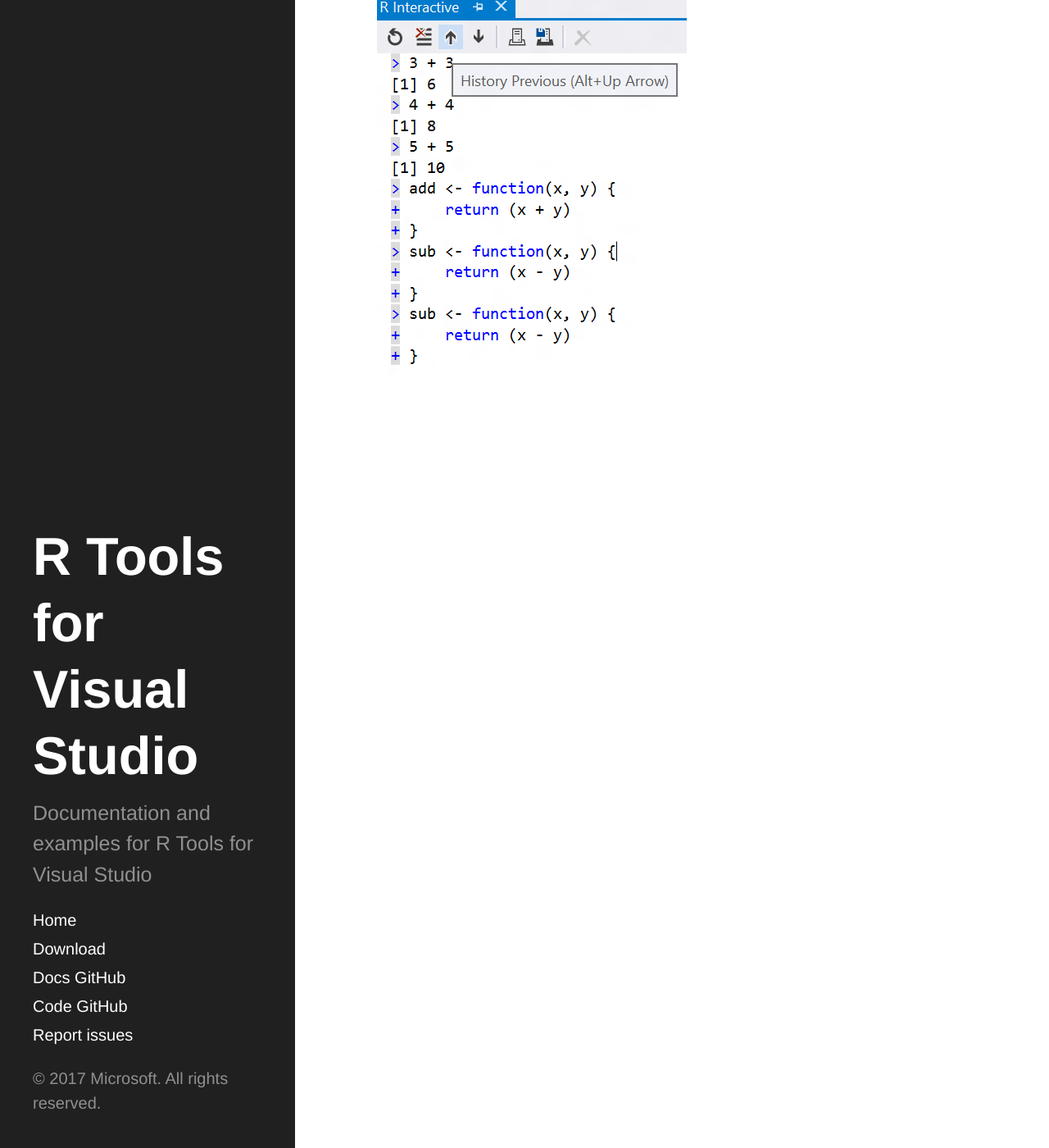
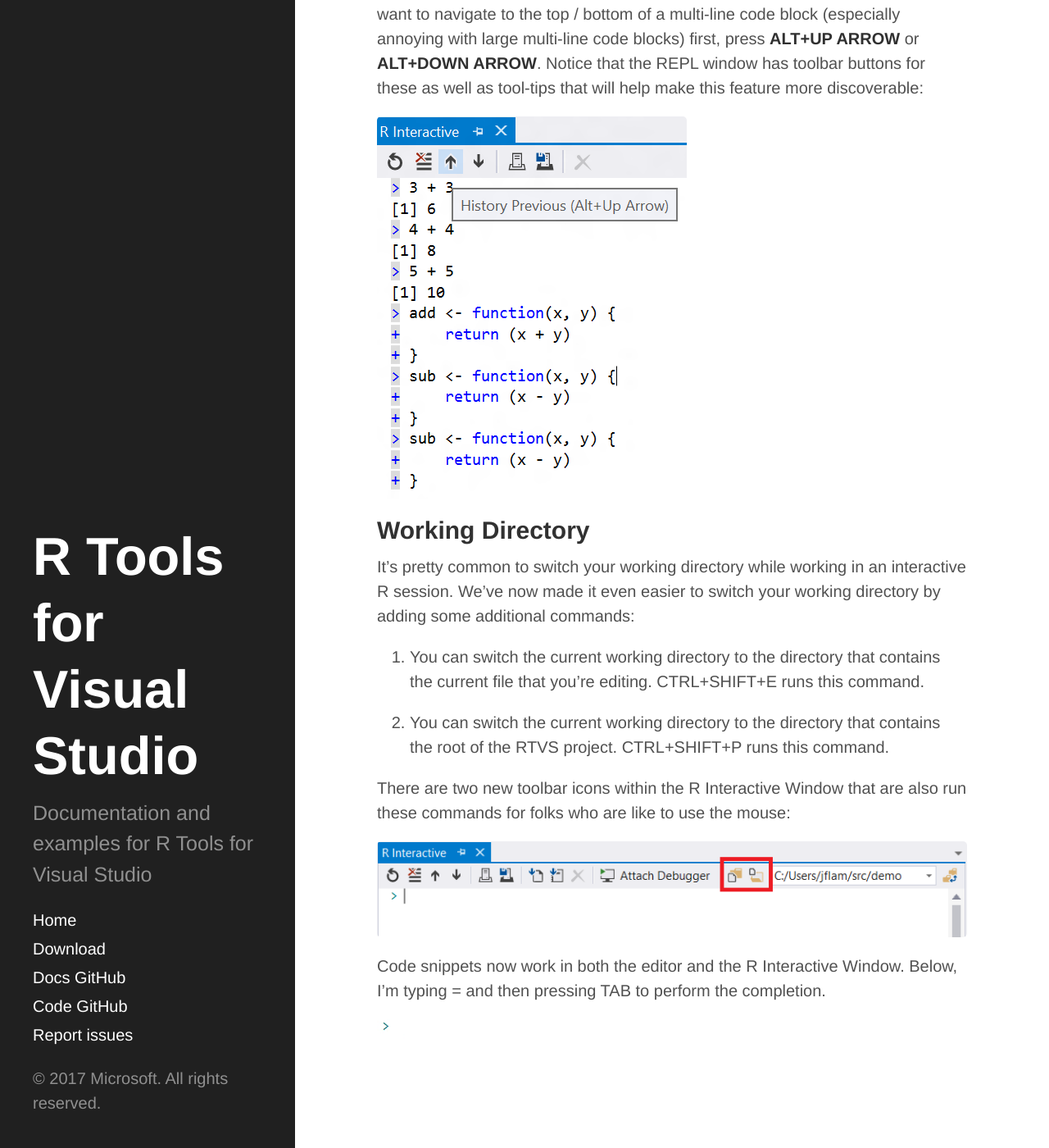
Before and after one commit to microsoft/RTVS-docs, a Jekyll site: the page built from interactive-repl.md, in a window 1280 px wide and 1400 px high, scrolled down 10916 px. Shown: the whole window at 82% size. Built offline with Jekyll 4.4.1, drawn with Linux system fonts in a browser that asks for light colours; our own code applies the rules of GitHub Pages for plain Markdown files; some of the changed text lies outside the part shown.

```diff
--- a/interactive-repl.md
+++ b/interactive-repl.md
@@ -23,7 +23,7 @@
 
 ![Copy](./media/RTVS-REPL-copy.png)
 
-You can paste input into the REPL by using **CTRL-V** at an input prompt or by
+You can paste input into the REPL by using **CTRL+V** at an input prompt or by
 right-clicking and using the context menu:
 
 ![Insert](./media/RTVS-REPL-insert.png)
@@ -39,11 +39,13 @@
 
 ![Escape](./media/RTVS-REPL-escape.png)
 
-While you are executing code in you are building up context (i.e., global
-variables, function definitions, library loads etc.). This context is
-collectively called a Workspace, and you have the ability to load and save
-workspaces. To save a Workspace using a specific filename (the default is
-.RData), click on the Save Workspace button in the REPL:
+## Workspaces and sessions
+
+While you are executing code during an interactive session in you are building
+up context (i.e., global variables, function definitions, library loads etc.).
+This context is collectively called a Workspace, and you have the ability to
+load and save workspaces. To save a Workspace using a specific filename (the
+default is `.RData`), click on the Save Workspace button in the REPL:
 
 ![Save workspace](./media/RTVS-REPL-save-workspace.png)
 
@@ -108,7 +112,9 @@
 Note that what you originally typed is preserved in this case, and that we have
 positioned the cursor at the start of the line.
 
-The REPL supports multi-line behavior. So if you define a function and press {,
+## History and multi-line code blocks
+
+The REPL supports multi-line code blocks. So if you define a function and press {,
 we will both auto-type } for you as well as enable smart multi-line behavior.
 
 ![](./media/RTVS-REPL-history-multilines.png)
@@ -197,3 +203,25 @@
 discoverable:
 
 ![](./media/RTVS-REPL-history-multiline-navigation.png)
+
+## Working Directory
+
+It's pretty common to switch your working directory while working in an
+interactive R session. We've now made it even easier to switch your working
+directory by adding some additional commands:
+
+1. You can switch the current working directory to the directory that contains
+   the current file that you're editing. CTRL+SHIFT+E runs this command.
+
+1. You can switch the current working directory to the directory that contains
+   the root of the RTVS project. CTRL+SHIFT+P runs this command.
+
+There are two new toolbar icons within the R Interactive Window that are also
+run these commands for folks who are like to use the mouse:
+
+![](media/04_working_directory.png)
+
+Code snippets now work in both the editor and the R Interactive Window. Below,
+I'm typing = and then pressing TAB to perform the completion.
+
+![](media/04_repl_snippets.gif)
```
Also changed, not shown: other parts of interactive-repl.md (+2 -0 lines).
